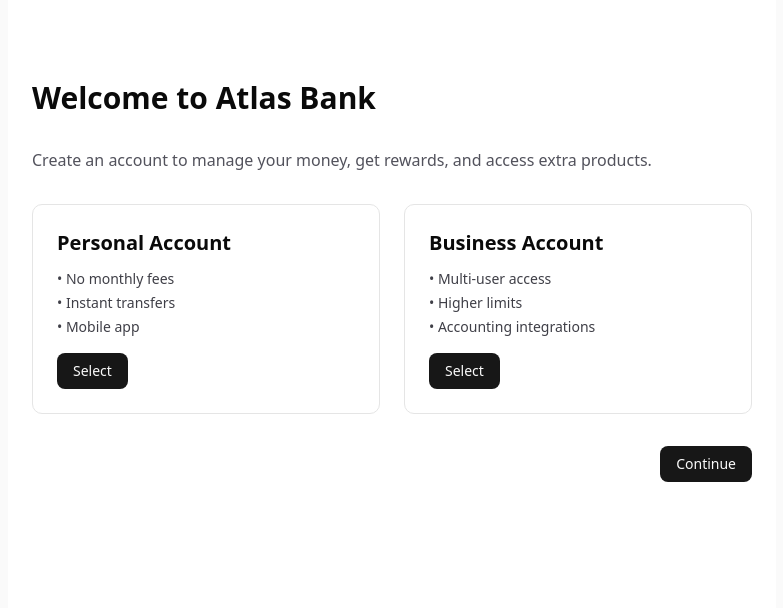
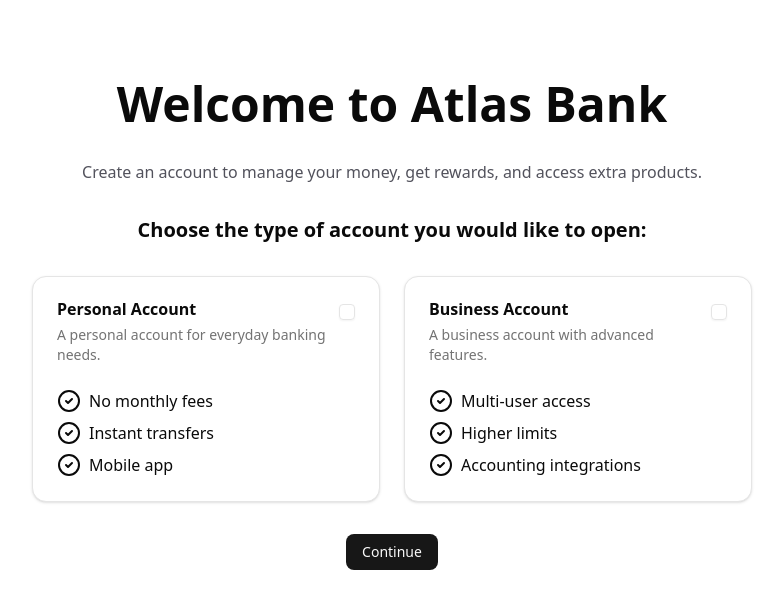
Before and after one commit to EmilioBeyerShelton/Form-Test, a Next.js app: page / in a window 1280 px wide. Shown: the top 608 px of the page, without its empty margins (248-1031 px from the left). Built offline with nearby package versions, Linux system fonts and the light colour scheme.

Commit message:
rework landing page use shadcn card for account types

```diff
--- a/src/app/page.tsx
+++ b/src/app/page.tsx
@@ -6,9 +6,28 @@ import { useRouter } from "next/navigation";
 import { RootState } from "@/store";
 import { setAccountType } from "@/store/signupSlice";
 import { Button } from "@/infrastructure/components/ui/button";
+import { CircleCheck } from "lucide-react";
+import {
+  Card,
+  CardAction,
+  CardContent,
+  CardDescription,
+  CardHeader,
+  CardTitle,
+} from "@/infrastructure/components/ui/card";
+import { Checkbox } from "@/infrastructure/components/ui/checkbox";
+
+interface AccountTypes {
+  type: "personal" | "business";
+  title: string;
+  description: string;
+  features: string[];
+}
 
 export default function Home() {
-  const accountType = useSelector((s: RootState) => s.signup.accountType);
+  const selectedAaccountType = useSelector(
+    (s: RootState) => s.signup.accountType,
+  );
   const dispatch = useDispatch();
   const [error, setError] = useState<string | null>(null);
 
@@ -20,80 +39,95 @@ export default function Home() {
   const router = useRouter();
 
   function continueNext() {
-    if (!accountType) return setError("Please select an account to continue.");
+    if (!selectedAaccountType)
+      return setError("Please select an account to continue.");
     router.push("/additional-products");
   }
 
-  const personalFeatures = [
-    "No monthly fees",
-    "Instant transfers",
-    "Mobile app",
-  ];
-  const businessFeatures = [
-    "Multi-user access",
-    "Higher limits",
-    "Accounting integrations",
+  const accountTypes: AccountTypes[] = [
+    {
+      type: "personal" as const,
+      title: "Personal Account",
+      description: "A personal account for everyday banking needs.",
+      features: ["No monthly fees", "Instant transfers", "Mobile app"],
+    },
+    {
+      type: "business" as const,
+      title: "Business Account",
+      description: "A business account with advanced features.",
+      features: [
+        "Multi-user access",
+        "Higher limits",
+        "Accounting integrations",
+      ],
+    },
   ];
 
   return (
-    <div className="flex min-h-screen items-center justify-center bg-zinc-50 font-sans dark:bg-black">
-      <main className="flex min-h-screen w-full max-w-3xl flex-col items-center gap-8 py-20 px-6 bg-white dark:bg-black sm:items-start">
-        <h1 className="text-3xl font-bold">Welcome to Atlas Bank</h1>
+    <div className="flex min-h-screen items-center justify-center">
+      <main className="flex min-h-screen w-full max-w-3xl flex-col items-center gap-8 bg-white px-6 py-20 dark:bg-black">
+        <h1 className="text-5xl font-bold">Welcome to Atlas Bank</h1>
         <p className="text-zinc-600">
           Create an account to manage your money, get rewards, and access extra
           products.
         </p>
+        <p className="text-xl font-bold">
+          Choose the type of account you would like to open:
+        </p>
 
-        <div className="flex w-full gap-6">
-          <div
-            className={`flex-1 rounded-lg border p-6 ${
-              accountType === "personal" ? "ring-2 ring-primary" : ""
-            }`}
-          >
-            <h3 className="text-xl font-semibold">Personal Account</h3>
-            <ul className="mt-3 space-y-1 text-sm text-zinc-700">
-              {personalFeatures.map((f) => (
-                <li key={f}>• {f}</li>
-              ))}
-            </ul>
-            <div className="mt-4">
-              <Button
-                onClick={() => select("personal")}
-                variant={accountType === "personal" ? "secondary" : "default"}
-              >
-                Select
-              </Button>
-            </div>
-          </div>
-
-          <div
-            className={`flex-1 rounded-lg border p-6 ${
-              accountType === "business" ? "ring-2 ring-primary" : ""
-            }`}
-          >
-            <h3 className="text-xl font-semibold">Business Account</h3>
-            <ul className="mt-3 space-y-1 text-sm text-zinc-700">
-              {businessFeatures.map((f) => (
-                <li key={f}>• {f}</li>
-              ))}
-            </ul>
-            <div className="mt-4">
-              <Button
-                onClick={() => select("business")}
-                variant={accountType === "business" ? "secondary" : "default"}
-              >
-                Select
-              </Button>
-            </div>
-          </div>
+        <div className="grid w-full grid-cols-2 gap-6">
+          {accountTypes.map((accountType) => (
+            <AccountTypeCard
+              key={accountType.type}
+              accountType={accountType}
+              onClick={() => select(accountType.type)}
+              isSelected={accountType.type === selectedAaccountType}
+            />
+          ))}
         </div>
 
         {error && <div className="text-destructive">{error}</div>}
 
-        <div className="w-full flex justify-end">
+        <div className="flex w-full justify-center">
           <Button onClick={continueNext}>Continue</Button>
         </div>
       </main>
     </div>
   );
 }
+
+const AccountTypeCard = ({
+  accountType,
+  onClick,
+  isSelected,
+}: {
+  accountType: AccountTypes;
+  onClick: () => void;
+  isSelected: boolean;
+}) => {
+  return (
+    <Card
+      className={`${isSelected ? "border-2 border-black" : ""}`}
+      onClick={() => onClick()}
+    >
+      <CardHeader>
+        <CardTitle>{accountType.title}</CardTitle>
+        <CardDescription>{accountType.description}</CardDescription>
+        <CardAction>
+          <Checkbox checked={isSelected} />
+        </CardAction>
+      </CardHeader>
+      <CardContent>
+        <ol className="flex flex-col gap-2">
+          {accountType.features.map((f, index) => (
+            <li key={index}>
+              <div className="flex gap-2">
+                <CircleCheck /> {f}
+              </div>
+            </li>
+          ))}
+        </ol>
+      </CardContent>
+    </Card>
+  );
+};
```
